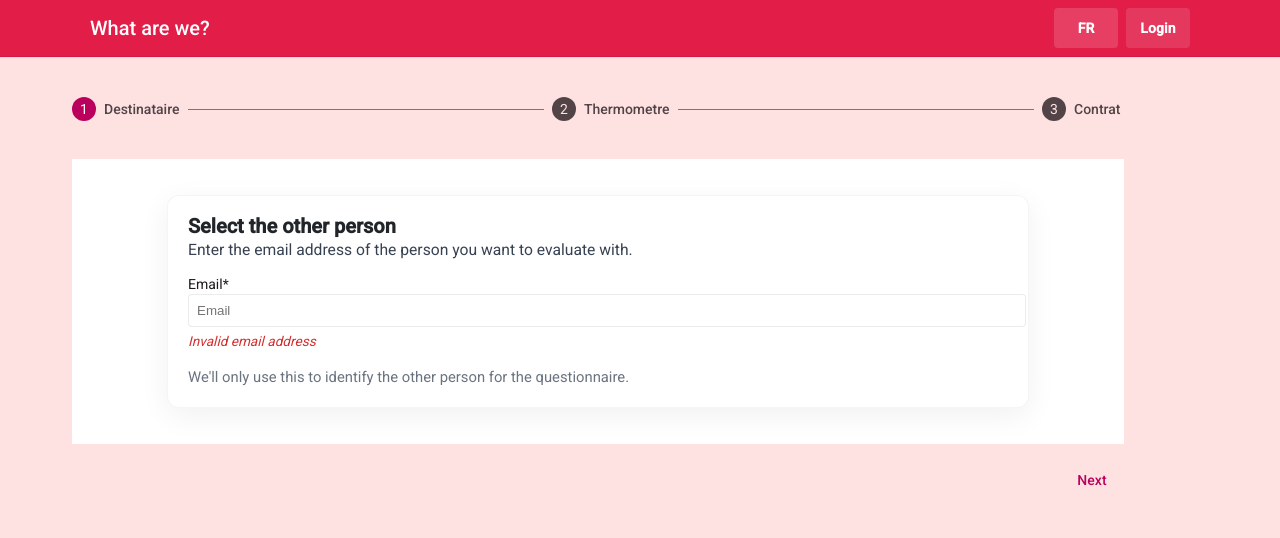
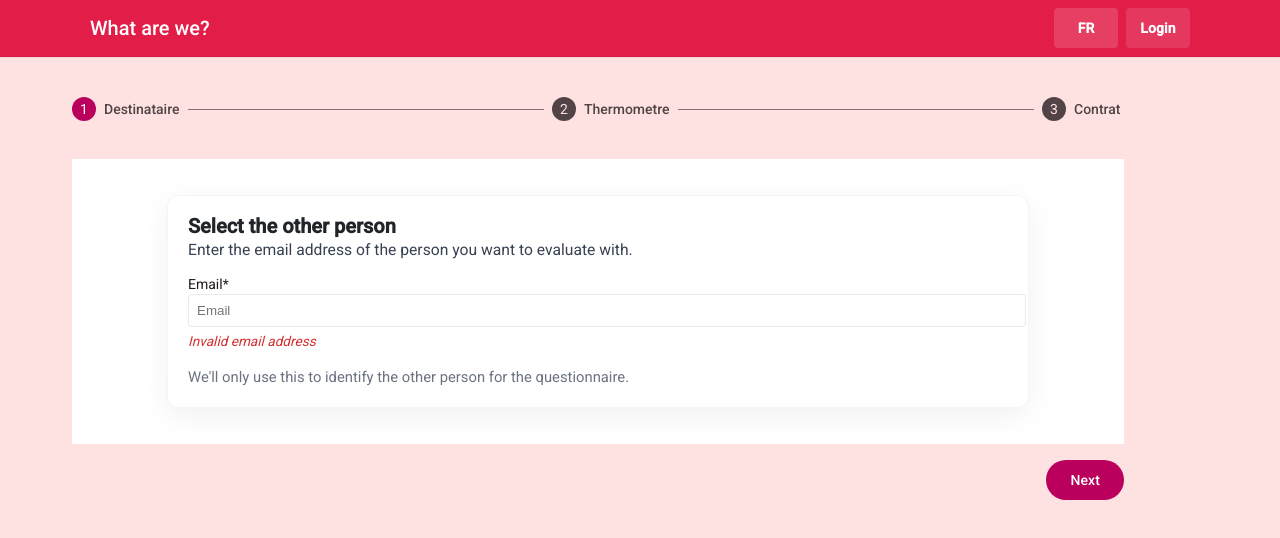
Before and after one commit to JpG771/on-est-quoi, an Angular app: page /questionnaire in a window 1280 px wide. Shown: the top 538 px of the page. Built offline with nearby package versions, Linux system fonts and the light colour scheme; no server answers.

Commit message:
Modifier style bouton suivant

```diff
--- a/src/app/questionnaire/questionnaire.html
+++ b/src/app/questionnaire/questionnaire.html
@@ -2,13 +2,13 @@
   <mat-step label="Destinataire">
     <app-destinataire></app-destinataire>
     <div class="step-actions">
-      <button mat-button matStepperNext>Next</button>
+      <button matButton="filled" matStepperNext>Next</button>
     </div>
   </mat-step>
   <mat-step label="Thermometre">
     <app-thermometre></app-thermometre>
     <div class="step-actions">
-      <button mat-button matStepperNext>Next</button>
+      <button matButton="filled" matStepperNext>Next</button>
     </div>
   </mat-step>
   <mat-step label="Contrat">
```
